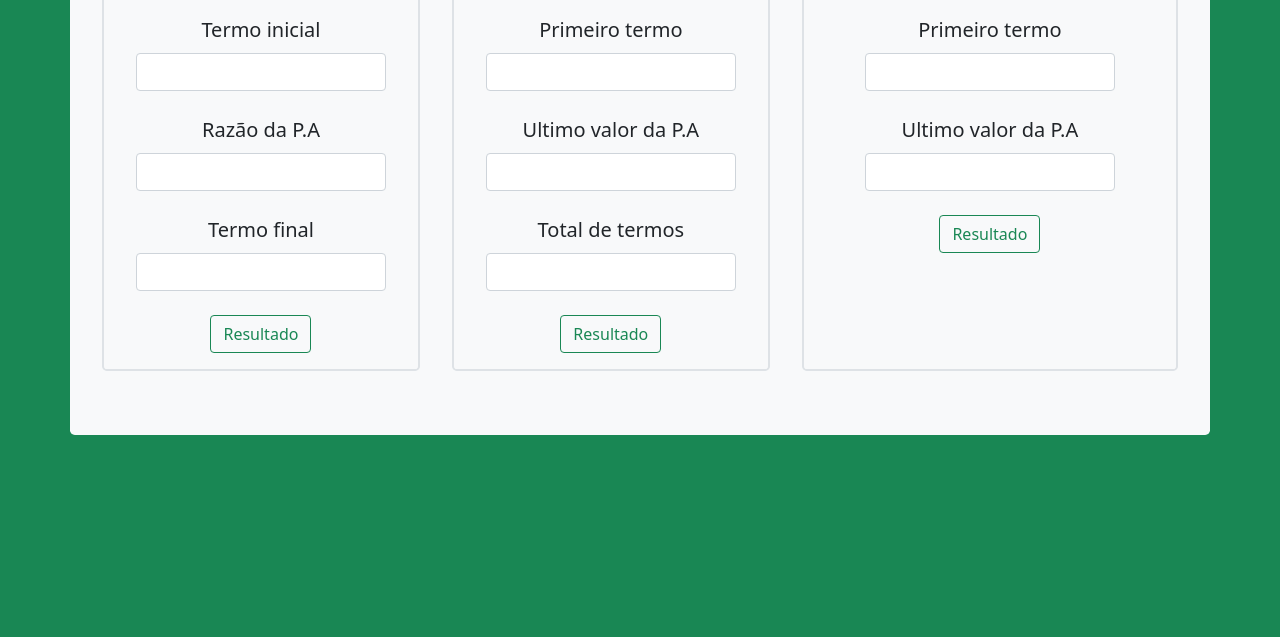
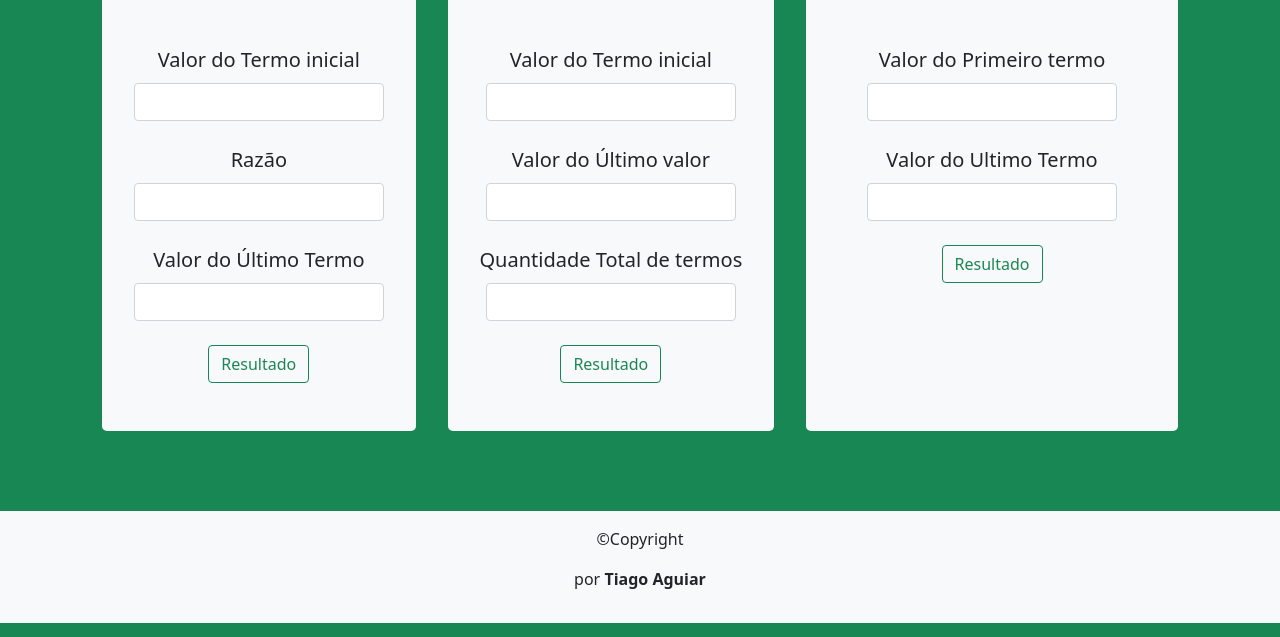
Before and after one commit to TiagoAguiar-03/tiagoprogrammer.github.io, a plain HTML site: page PA/index.html in a window 1280 px wide. Shown: the part 163-800 px from the top of the page. Drawn offline with nearby package versions, Linux system fonts and the light colour scheme.

Commit message:
version 0.6
versão um pouco mais completa

```diff
--- a/PA/index.html
+++ b/PA/index.html
@@ -12,50 +12,54 @@
 </head>
 
 <body class="bg-success">
-    <div class="bg-light text-center container d-flex flex-wrap mt-3 p-3 rounded-3">
+    <div class="text-center container d-flex flex-wrap mt-3 p-3 rounded-3">
 
-        <div class="mx-3 flex-fill mb-5 border border-2 rounded-3 p-3">
+        <div class="bg-light mx-3 flex-fill mb-5 rounded-3 py-5 px-3">
             <h1>P.A</h1>
             <p class="mb-5">Progressão Aritmética Geral</p>
-            <label for="inicial" class="form-label fs-5">Termo inicial</label>
+            <label for="inicial" class="form-label fs-5">Valor do Termo inicial</label>
             <input id="inicial" type="number" class="form-control">
             <br>
-            <label for="razao" class="form-label fs-5">Razão da P.A</label>
+            <label for="razao" class="form-label fs-5">Razão</label>
             <input id="razao" type="number" class="form-control">
             <br>
-            <label for="termo" class="form-label fs-5">Termo final</label>
+            <label for="termo" class="form-label fs-5">Valor do Último Termo</label>
             <input id="termo" type="number" class="form-control">
             <br>
             <button onclick="PA()" class="btn btn-outline-success">Resultado</button>
         </div>
 
-        <div class="mx-3 flex-fill mb-5 border border-2 rounded-3 p-3">
+        <div class="bg-light mx-3 flex-fill mb-5 rounded-3 py-5 px-3">
             <h1>P.A soma</h1>
             <p class="mb-5">Soma da Progressão Aritimética</p>
-            <label for="inicialT" class="form-label fs-5">Primeiro termo</label>
+            <label for="inicialT" class="form-label fs-5">Valor do Termo inicial</label>
             <input id="inicialT" type="number" class="form-control">
             <br>
-            <label for="ultimoT" class="form-label fs-5">Ultimo valor da P.A</label>
+            <label for="ultimoT" class="form-label fs-5">Valor do Último valor</label>
             <input id="ultimoT" type="number" class="form-control">
             <br>
-            <label for="totalT" class="form-label fs-5">Total de termos</label>
+            <label for="totalT" class="form-label fs-5">Quantidade Total de termos</label>
             <input id="totalT" type="number" class="form-control">
             <br>
             <button onclick="PAs()" class="btn btn-outline-success">Resultado</button>
         </div>
 
-        <div class="mx-3 flex-fill mb-5 border border-2 rounded-3 p-3">
+        <div class="bg-light mx-3 flex-fill mb-5 rounded-3 py-5 px-3">
             <h1>P.A médio</h1>
             <p class="mb-5">Progressão Aritimética para tirar a Média</p>
-            <label for="primeiroT" class="form-label fs-5">Primeiro termo</label>
+            <label for="primeiroT" class="form-label fs-5">Valor do Primeiro termo</label>
             <input id="primeiroT" type="number" class="form-control">
             <br>
-            <label for="ultimoT2" class="form-label fs-5">Ultimo valor da P.A</label>
+            <label for="ultimoT2" class="form-label fs-5">Valor do Ultimo Termo</label>
             <input id="ultimoT2" type="number" class="form-control">
             <br>
             <button onclick="PAm()" class="btn btn-outline-success">Resultado</button>
         </div>
     </div>
+    <footer class="bg-light p-3 mt-3">
+        <p>&copy;Copyright</p>
+        <p>por <strong>Tiago Aguiar</strong></p>
+    </footer>
     <script>
         function PA() {
             var valor = parseInt(document.getElementById('inicial').value);
@@ -67,7 +71,7 @@
                 pa += "<p>Termo " + count + " = " + valor + "</p>";
                 valor += razao;
             }
-            document.write(pa);
+            document.write("<h1>" + pa + "</h1>");
         }
 
         function PAs() {
@@ -77,7 +81,7 @@
             var pa = '';
 
             result = [(inicialT + ultimoT) * totalT] / 2;
-            document.write(result);
+            document.write("<h1>" + result + "</h1>");
         }
 
         function PAm() {
@@ -86,9 +90,10 @@
             var pa = '';
 
             result = (primeiroT + ultimoT) / 2;
-            document.write(result);
+            document.write("<h1>" + result + "</h1>");
         }
     </script>
+
 </body>
 
 </html>
--- a/PA/style.css
+++ b/PA/style.css
@@ -1,12 +1,18 @@
 @charset "UTF-8";
+
+* {
+    padding: 0px;
+    margin: 0px;
+}
+
+p {
+    text-align: center;
+}
 
 input {
     width: 250px !important;
     margin: auto;
 }
 footer {
-    position: absolute;
-    bottom: 0px;
-    left: 50%;
-    margin-left: -50px;
+    text-align: center;
 }
```
